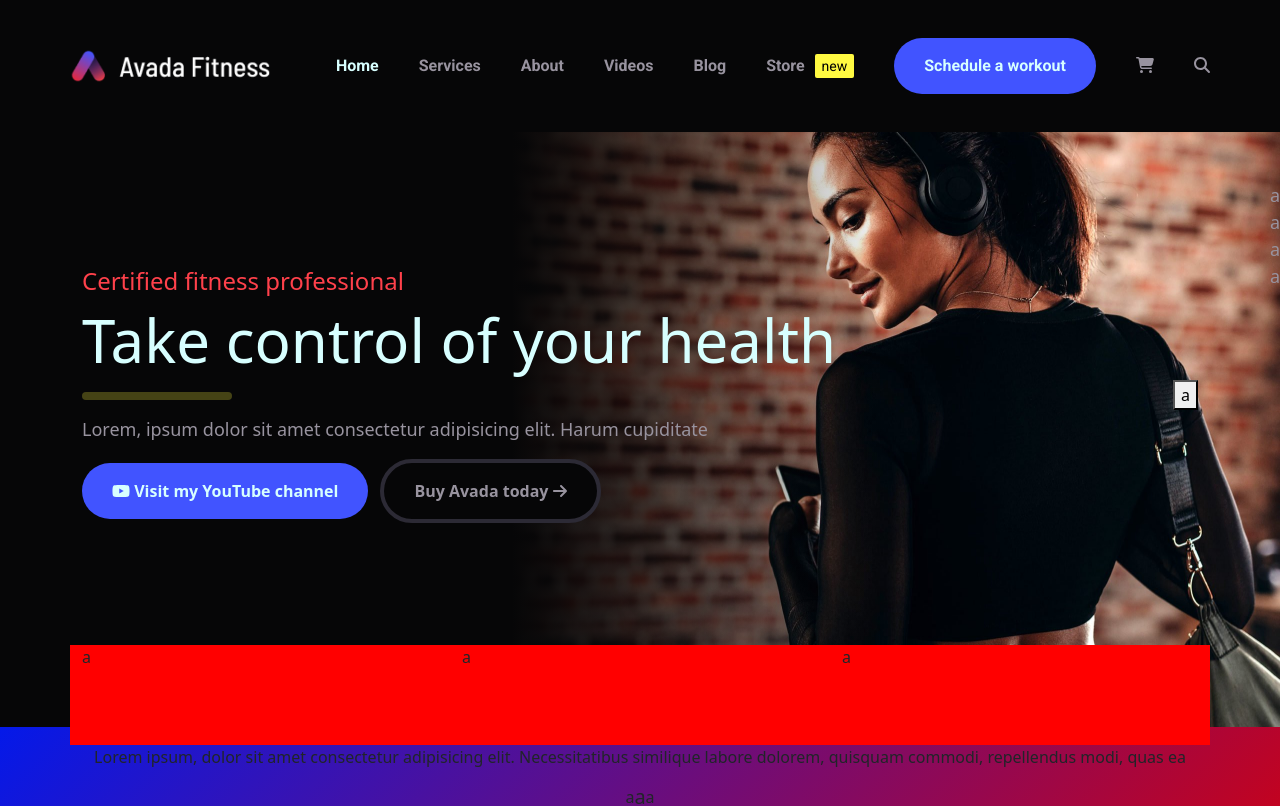
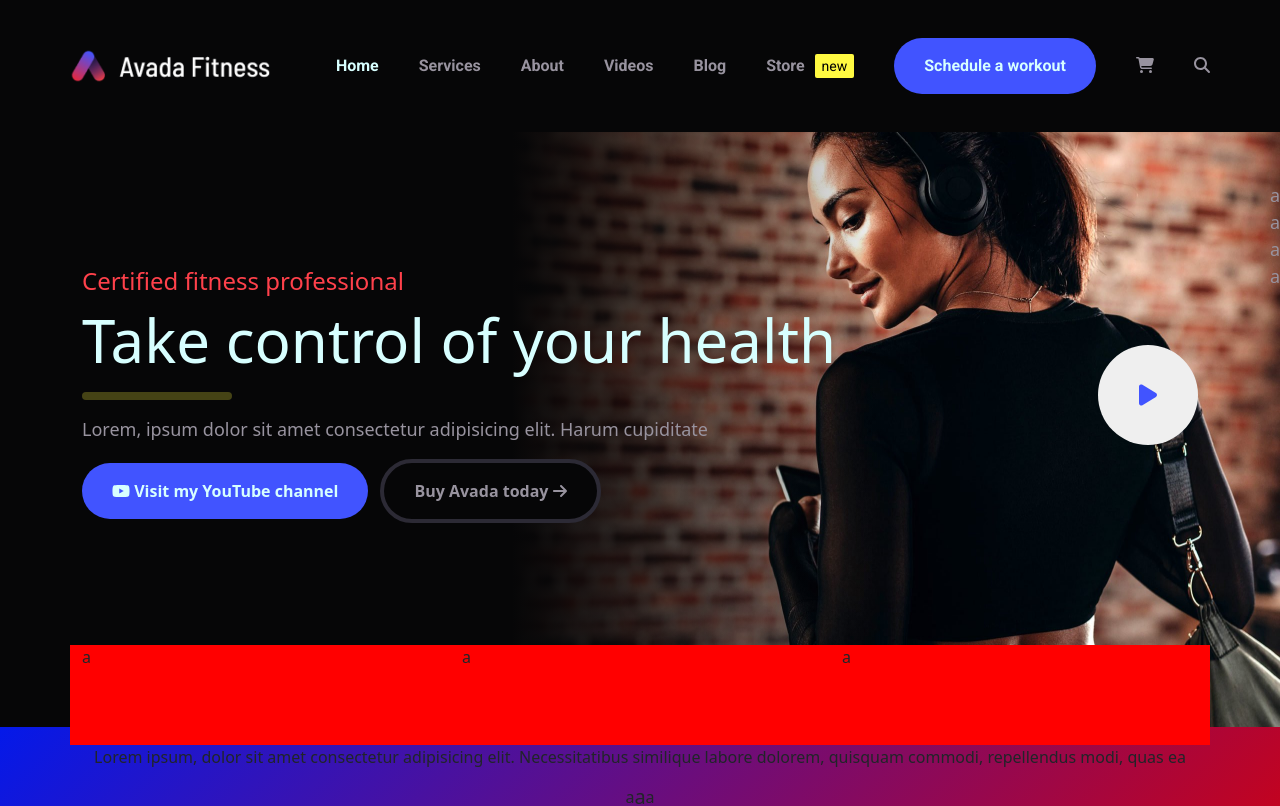
Before and after one commit to AndreaGul/proj-html-vuejs, a Vue app: page / in a window 1280 px wide. Shown: the top 806 px of the page. Built offline with nearby package versions, Linux system fonts and the light colour scheme.

Commit message:
feat:play button parte info

```diff
--- a/src/assets/scss/partial/_common.scss
+++ b/src/assets/scss/partial/_common.scss
@@ -31,3 +31,12 @@ COMMON
   padding: 16px 30px;
   border-radius: 55px;
 }
+
+.play-button {
+  height: 100px;
+  width: 100px;
+  border-radius: 50%;
+  border: none;
+  color: $primary-button-blue;
+  font-size: 24px;
+}
--- a/src/components/components-main/AppMainInfo.vue
+++ b/src/components/components-main/AppMainInfo.vue
@@ -8,7 +8,7 @@ export default {
   <div class="container-info">
     <div class="fade-gradient">
       <div class="container d-flex align-items-center justify-content-between">
-        <div>
+        <section>
           <h4>Certified fitness professional</h4>
           <h1>Take control of your health</h1>
           <hr />
@@ -23,9 +23,11 @@ export default {
           <button class="default-button-black">
             Buy Avada today <font-awesome-icon icon="fa-solid fa-arrow-right" />
           </button>
-        </div>
+        </section>
         <div>
-          <button>a</button>
+          <button class="play-button">
+            <font-awesome-icon icon="fa-solid fa-play" />
+          </button>
         </div>
       </div>
 
@@ -83,6 +85,7 @@ export default {
     .default-button-blu {
       margin-right: 12px;
     }
+
     .advices-buttons {
       position: absolute;
       top: 50px;
--- a/src/main.js
+++ b/src/main.js
@@ -22,8 +22,9 @@ import { faCartShopping } from '@fortawesome/free-solid-svg-icons';
 import { faMagnifyingGlass } from '@fortawesome/free-solid-svg-icons';
 import { faYoutube } from '@fortawesome/free-brands-svg-icons';
 import { faArrowRight } from '@fortawesome/free-solid-svg-icons';
+import { faPlay } from '@fortawesome/free-solid-svg-icons';
 
 /* add icons to the library */
-library.add(faMagnifyingGlass, faCartShopping, faYoutube, faArrowRight);
+library.add(faMagnifyingGlass, faCartShopping, faYoutube, faArrowRight, faPlay);
 
 createApp(App).component('font-awesome-icon', FontAwesomeIcon).mount('#app');
```
